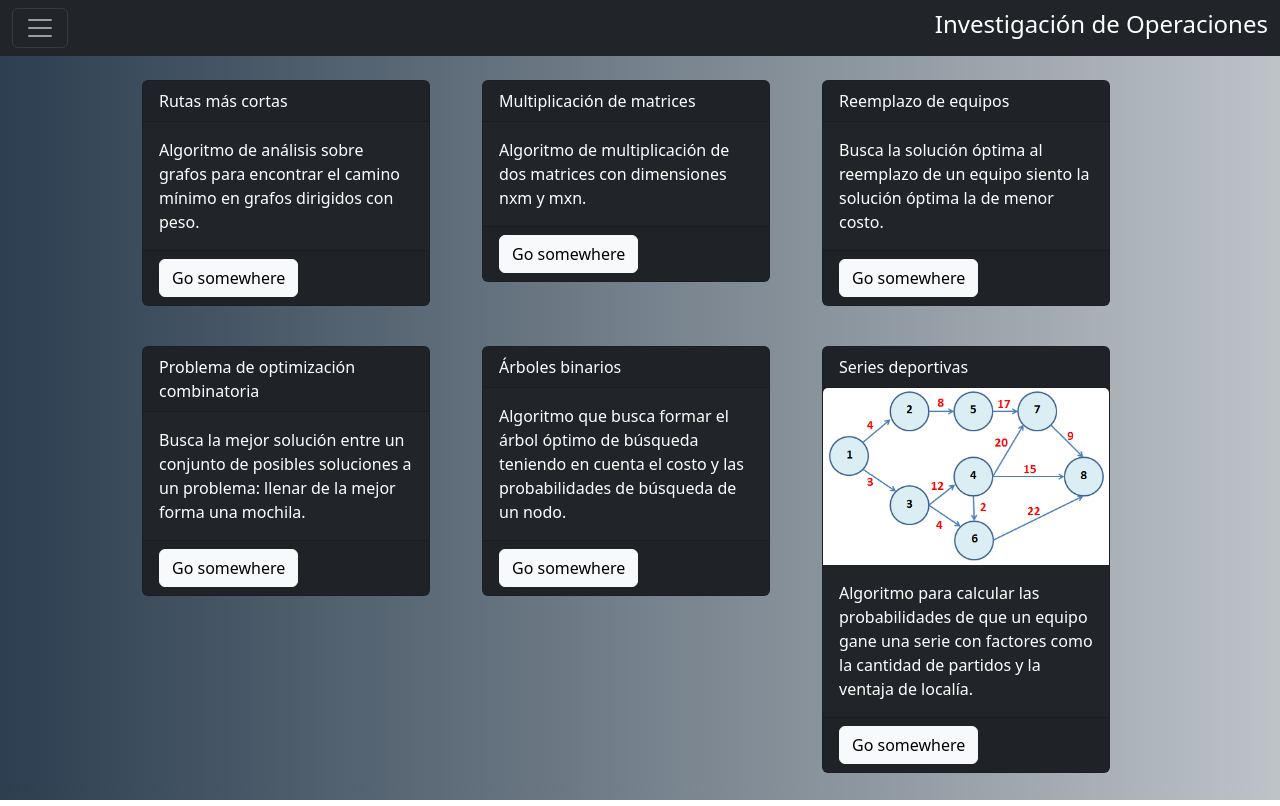
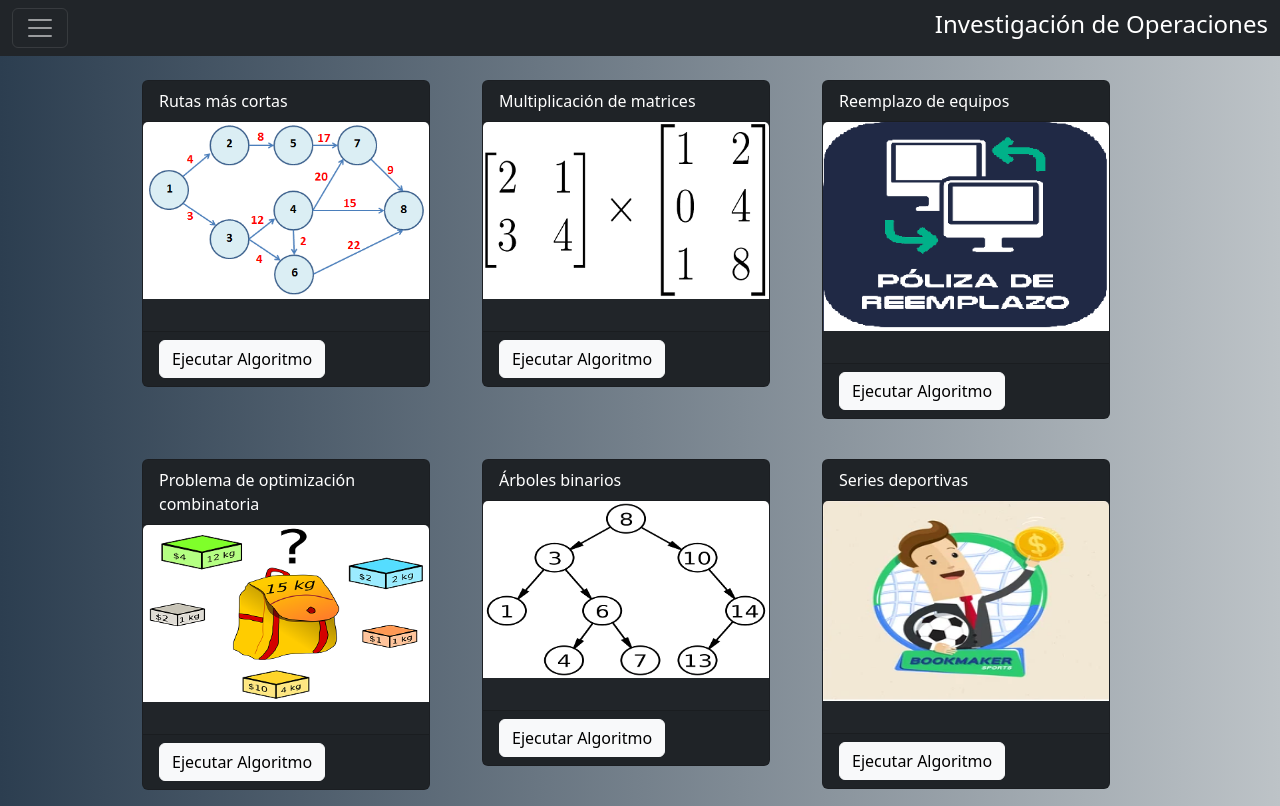
Before and after one commit to Chrysitis/IOproyecto, an Angular app: page / in a window 1280 px wide. Built offline with nearby package versions, Linux system fonts and the light colour scheme.

Commit message:
anadi los tooltips a los botones, 2 imagenes

```diff
--- a/src/app/components/menu/menu.component.html
+++ b/src/app/components/menu/menu.component.html
@@ -1,7 +1,7 @@
 
 <div class="collapse" id="navbarToggleExternalContent">
     <div class="bg-dark p-4">
-    <h5 class="text-white h4">No se que poner pero se ve mamalon</h5>
+    <h5 class="text-white h4">Proyecto Investigacion de Operaciones</h5>
     <h5 class="text-white h5">
         <li class="nav-item">
             <a class="nav-link active" aria-current="page" href="">Información</a>
@@ -23,72 +23,72 @@
     <div class="col">
         <div class="card text-bg-dark mb-3" style="max-width: 18rem;">
             <div class="card-header">Rutas más cortas</div>
-            <!--<img src="./assets/ruta-mas-corta.png" class="card-img-top" alt="...">-->
+            <img src="./assets/ruta-mas-corta.png" class="card-img-top" alt="...">
             <div class="card-body">
-            <p class="card-text">Algoritmo de análisis sobre grafos para encontrar el camino mínimo en grafos dirigidos con peso.</p>
+            <!--<p class="card-text">Algoritmo de análisis sobre grafos para encontrar el camino mínimo en grafos dirigidos con peso.</p>-->
             </div>
             <div class="card-footer">
-                <button href="" class="btn btn-light">Go somewhere</button>
+                <button href="" class="btn btn-light" data-toggle="tooltip" data-placement="right" title="Algoritmo de análisis sobre grafos para encontrar el camino mínimo en grafos dirigidos con peso.">Ejecutar Algoritmo</button>
             </div>
         </div>
     </div>
     <div class="col">
         <div class="card text-bg-dark mb-3" style="max-width: 18rem;">
             <div class="card-header">Multiplicación de matrices</div>
-            <!--<img src="./assets/nxm.png" class="card-img-top" alt="...">-->
+            <img src="./assets/nxm.png" class="card-img-top" alt="...">
             <div class="card-body">
-            <p class="card-text">Algoritmo de multiplicación de dos matrices con dimensiones nxm y mxn.</p>
+            <!--<p class="card-text">Algoritmo de multiplicación de dos matrices con dimensiones nxm y mxn.</p>-->
             </div>
             <div class="card-footer">
-                <button href="" class="btn btn-light">Go somewhere</button>
+                <button href="" class="btn btn-light" data-toggle="tooltip" data-placement="right" title="Algoritmo de multiplicación de dos matrices con dimensiones nxm y mxn.">Ejecutar Algoritmo</button>
             </div>
         </div>
     </div>
     <div class="col">
         <div class="card text-bg-dark mb-3" style="max-width: 18rem;">
             <div class="card-header">Reemplazo de equipos</div>
-            <!--<img src="./assets/ruta-mas-corta.png" class="card-img-top" alt="...">-->
+            <img src="./assets/reemplazo-equipos.png" class="card-img-top" alt="...">
             <div class="card-body">
-            <p class="card-text">Busca la solución óptima al reemplazo de un equipo siento la solución óptima la de menor costo.</p>
+            <!--<p class="card-text">Busca la solución óptima al reemplazo de un equipo siento la solución óptima la de menor costo.</p>-->
             </div>
             <div class="card-footer">
-                <button href="" class="btn btn-light">Go somewhere</button>
+                <button href="" class="btn btn-light" data-toggle="tooltip" data-placement="right" title="Busca la solución óptima al reemplazo de un equipo siento la solución óptima la de menor costo.">Ejecutar Algoritmo</button>
             </div>
         </div>
     </div>
     <div class="col">
         <div class="card text-bg-dark mb-3" style="max-width: 18rem;">
             <div class="card-header">Problema de optimización combinatoria</div>
-            <!--<img src="./assets/mochila.png" class="card-img-top" alt="...">-->
+            <img src="./assets/mochila.png" class="card-img-top" alt="...">
             <div class="card-body">
-            <p class="card-text">Busca la mejor solución entre un conjunto de posibles soluciones a un problema: llenar de la mejor forma una mochila. </p>
+            <!--<p class="card-text">Busca la mejor solución entre un conjunto de posibles soluciones a un problema: llenar de la mejor forma una mochila. </p>-->
             </div>
             <div class="card-footer">
-                <button href="" class="btn btn-light">Go somewhere</button>
+                <button href="" class="btn btn-light" data-toggle="tooltip" data-placement="right" title="Busca la mejor solución entre un conjunto de posibles soluciones a un problema: llenar de la mejor forma una mochila.">Ejecutar Algoritmo</button>
             </div>
         </div>
     </div>
     <div class="col">
         <div class="card text-bg-dark mb-3" style="max-width: 18rem;">
             <div class="card-header">Árboles binarios</div>
-            <!--<img src="./assets/abinario.png" class="card-img-top" alt="...">-->
+            <img src="./assets/abinario.png" class="card-img-top" alt="...">
             <div class="card-body">
-            <p class="card-text">Algoritmo que busca formar el árbol óptimo de búsqueda teniendo en cuenta el costo y las probabilidades de búsqueda de un nodo.</p>
+            <!--<p class="card-text">Algoritmo que busca formar el árbol óptimo de búsqueda teniendo en cuenta el costo y las probabilidades de búsqueda de un nodo.</p>-->
             </div>
             <div class="card-footer">
-                <button href="" class="btn btn-light">Go somewhere</button>
+                <button href="" class="btn btn-light" data-toggle="tooltip" data-placement="right" title="Algoritmo que busca formar el árbol óptimo de búsqueda teniendo en cuenta el costo y las probabilidades de búsqueda de un nodo.">Ejecutar Algoritmo</button>
             </div>
         </div>
     </div>
     <div class="col">
         <div class="card text-bg-dark mb-3" style="max-width: 18rem;">
             <div class="card-header">Series deportivas</div>
-            <img src="./assets/ruta-mas-corta.png" class="card-img-top" alt="...">
+            <img src="./assets/series-deportivas.png" width="200" height="200" class="card-img-top" alt="...">
             <div class="card-body">
-            <p class="card-text">Algoritmo para calcular las probabilidades de que un equipo gane una serie con factores como la cantidad de partidos y la ventaja de localía.</p>
+            <!--<p class="card-text">Algoritmo para calcular las probabilidades de que un equipo gane una serie con factores como la cantidad de partidos y la ventaja de localía.</p>-->
             </div>
             <div class="card-footer">
-                <button href="" class="btn btn-light">Go somewhere</button>
+                <button href="" class="btn btn-light" data-toggle="tooltip" data-placement="right" title="Algoritmo para calcular las probabilidades de que un equipo gane una serie con factores como la cantidad de partidos y la ventaja de localía.">Ejecutar Algoritmo</button>
             </div>
         </div>
     </div>
```
Also changed, not shown: src/assets/reemplazo-equipos.png (added), src/assets/series-deportivas.png (added).
